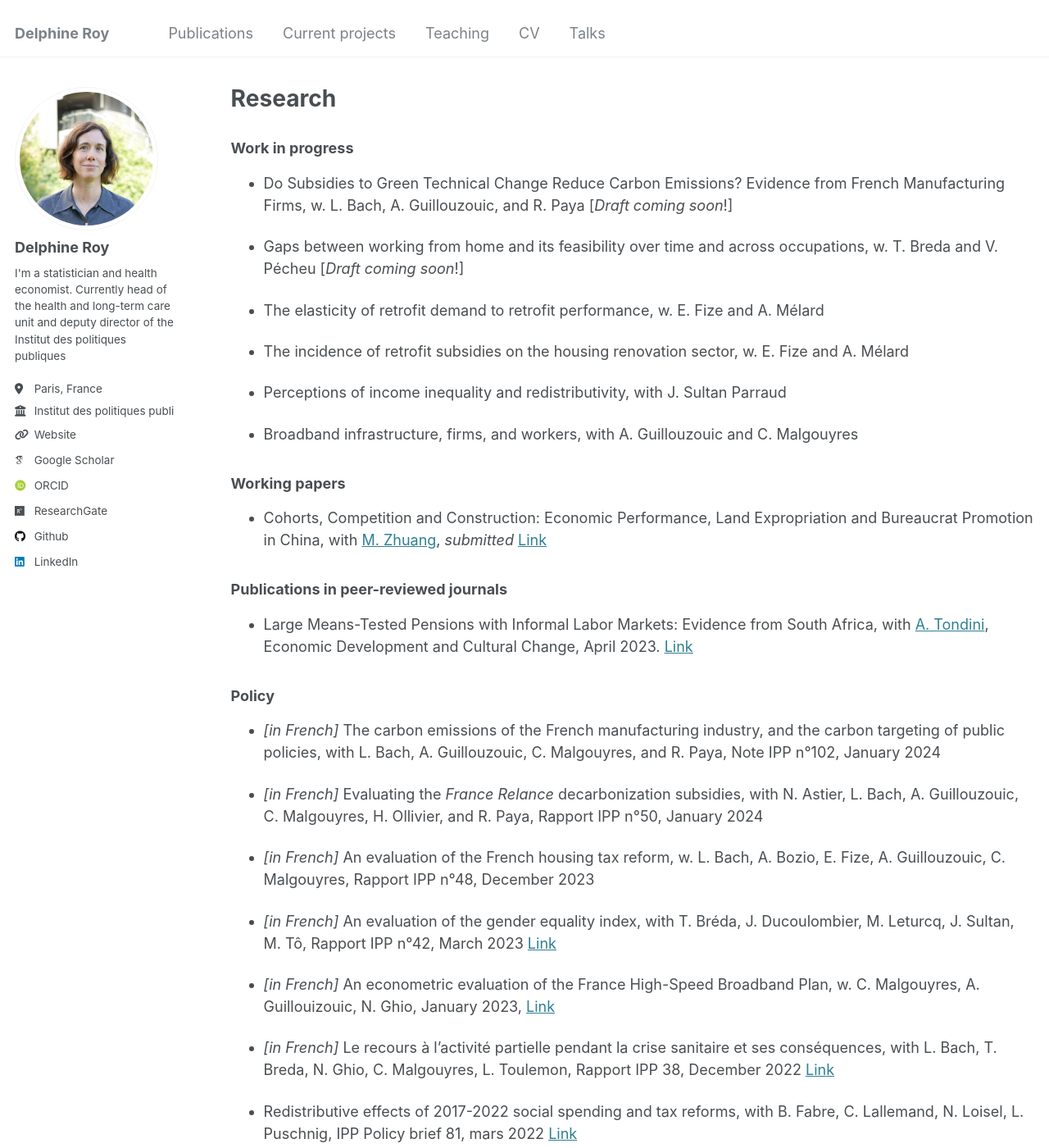
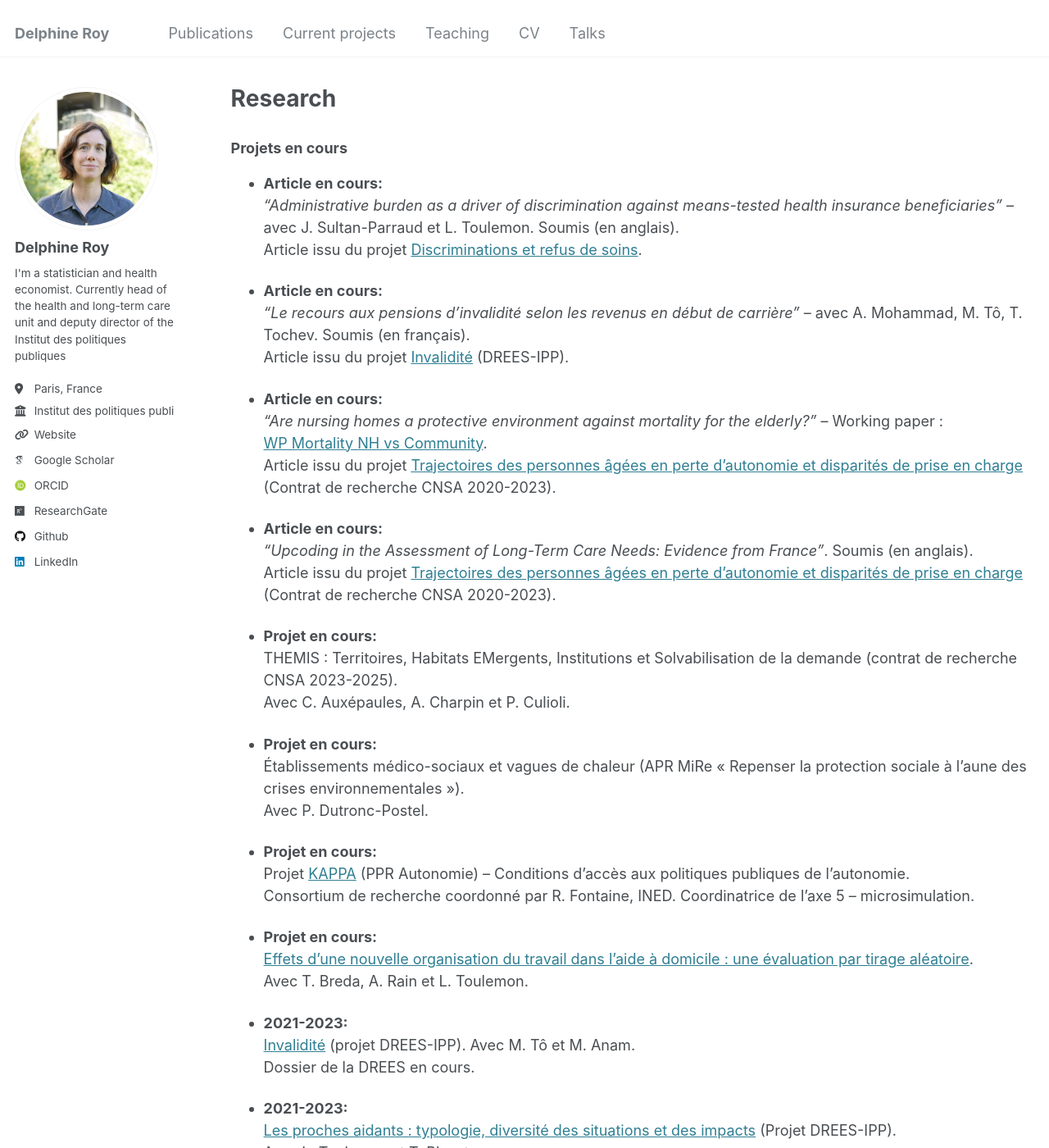
Before and after one commit to DelphineRoy/delphineroy.github.io, a Jekyll site: the page built from _pages/research.md, in a window 1280 px wide and 1400 px high. Shown: the whole window at 82% size. Built offline with Jekyll 4.4.1, drawn with Linux system fonts in a browser that asks for light colours; some web fonts are replaced; some of the changed text lies outside the part shown.

Commit message:
test replace my projects

```diff
--- a/_pages/research.md
+++ b/_pages/research.md
@@ -5,46 +5,56 @@ permalink: /research/
 author_profile: true
 ---
 
-### Work in progress
+### Projets en cours
 
-- Do Subsidies to Green Technical Change Reduce Carbon Emissions? Evidence from French Manufacturing Firms, w. L. Bach, A. Guillouzouic, and R. Paya [_Draft coming soon_!]
+- **Article en cours:**
+  *"Administrative burden as a driver of discrimination against means-tested health insurance beneficiaries"* – avec J. Sultan-Parraud et L. Toulemon. Soumis (en anglais).
+  Article issu du projet [Discriminations et refus de soins](https://www.ipp.eu/projet/discrimination-et-refus-de-soins/).
 
-- Gaps between working from home and its feasibility over time and across occupations, w. T. Breda and V. Pécheu [_Draft coming soon_!]
+- **Article en cours:**
+  *"Le recours aux pensions d’invalidité selon les revenus en début de carrière"* – avec A. Mohammad, M. Tô, T. Tochev. Soumis (en français).
+  Article issu du projet [Invalidité](https://www.ipp.eu/projet/invalidite/) (DREES-IPP).
 
-- The elasticity of retrofit demand to retrofit performance, w. E. Fize and A. Mélard
+- **Article en cours:**
+  *"Are nursing homes a protective environment against mortality for the elderly?"* – Working paper :
+  [WP Mortality NH vs Community](../../docs/roy-delphine/mortality_wp_dec24_v2.pdf).
+  Article issu du projet [Trajectoires des personnes âgées en perte d’autonomie et disparités de prise en charge](https://www.ipp.eu/projet/trajectoires-personnes-agees-en-perte-d-autonomie-et-disparites-departementales-de-prise-en-charge/) (Contrat de recherche CNSA 2020-2023).
 
-- The incidence of retrofit subsidies on the housing renovation sector, w. E. Fize and A. Mélard
+- **Article en cours:**
+  *"Upcoding in the Assessment of Long-Term Care Needs: Evidence from France"*. Soumis (en anglais).
+  Article issu du projet [Trajectoires des personnes âgées en perte d’autonomie et disparités de prise en charge](https://www.ipp.eu/projet/trajectoires-personnes-agees-en-perte-d-autonomie-et-disparites-departementales-de-prise-en-charge/) (Contrat de recherche CNSA 2020-2023).
 
-- Perceptions of income inequality and redistributivity, with J. Sultan Parraud
+- **Projet en cours:**
+  THEMIS : Territoires, Habitats EMergents, Institutions et Solvabilisation de la demande (contrat de recherche CNSA 2023-2025).
+  Avec C. Auxépaules, A. Charpin et P. Culioli.
 
-- Broadband infrastructure, firms, and workers, with A. Guillouzouic and C. Malgouyres
+- **Projet en cours:**
+  Établissements médico-sociaux et vagues de chaleur (APR MiRe « Repenser la protection sociale à l’aune des crises environnementales »).
+  Avec P. Dutronc-Postel.
 
-### Working papers
+- **Projet en cours:**
+  Projet [KAPPA](https://kappa.site.ined.fr/) (PPR Autonomie) – Conditions d’accès aux politiques publiques de l’autonomie.
+  Consortium de recherche coordonné par R. Fontaine, INED. Coordinatrice de l’axe 5 – microsimulation.
 
-- Cohorts, Competition and Construction: Economic Performance, Land Expropriation and Bureaucrat Promotion in China, with [M. Zhuang](https://sites.google.com/view/maitingzhuang/home), *submitted* [Link](../files/Bureaucrat_promotion__land_expropriation_and_economic_performance__2021_version.pdf)
+- **Projet en cours:**
+  [Effets d’une nouvelle organisation du travail dans l’aide à domicile : une évaluation par tirage aléatoire](https://www.ipp.eu/projet/equipes_autonomes/).
+  Avec T. Breda, A. Rain et L. Toulemon.
 
-### Publications in peer-reviewed journals
+- **2021-2023:**
+  [Invalidité](https://www.ipp.eu/projet/invalidite/) (projet DREES-IPP). Avec M. Tô et M. Anam.
+  Dossier de la DREES en cours.
 
-- Large Means-Tested Pensions with Informal Labor Markets: Evidence from South Africa, with [A. Tondini](https://sites.google.com/site/alessandrocarlotondini/home?pli=1), Economic Development and Cultural Change, April 2023. [Link](https://www.journals.uchicago.edu/doi/abs/10.1086/717618)
+- **2021-2023:**
+  [Les proches aidants : typologie, diversité des situations et des impacts](https://www.ipp.eu/projet/proches-aidants/) (Projet DREES-IPP).
+  Avec L. Toulemon et T. Blavet.
+  Études et résultats *"[Modes de garde et d’accueil des jeunes enfants handicapés : les parents en première ligne](https://drees.solidarites-sante.gouv.fr/publications-communique-de-presse/etudes-et-resultats/modes-de-garde-et-daccueil-des-jeunes-enfants)"* publié.
 
-### Policy
+- **2021-2022:**
+  [Discriminations et refus de soins](https://www.ipp.eu/projet/discrimination-et-refus-de-soins/) (Réponse à appel d’offre Défenseur des Droits- DSS- DREES).
+  Avec J. Sultan et L. Toulemon.
+  [Rapport](https://www.ipp.eu/actualites/refus-de-soins-discriminatoires/) publié.
 
-- *[in French]* The carbon emissions of the French manufacturing industry, and the carbon targeting of public policies, with L. Bach, A. Guillouzouic, C. Malgouyres, and R. Paya, Note IPP n°102, January 2024
-
-- *[in French]* Evaluating the _France Relance_ decarbonization subsidies, with N. Astier, L. Bach, A. Guillouzouic, C. Malgouyres, H. Ollivier, and R. Paya, Rapport IPP n°50, January 2024
-
-- *[in French]* An evaluation of the French housing tax reform, w. L. Bach, A. Bozio, E. Fize, A. Guillouzouic, C. Malgouyres, Rapport IPP n°48, December 2023
-
-- *[in French]* An evaluation of the gender equality index, with T. Bréda, J. Ducoulombier, M. Leturcq, J. Sultan, M. Tô, Rapport IPP n°42, March 2023 [Link](https://www.ipp.eu/publication/evaluation-de-lindex-degalite-professionnelle/)
-
-- *[in French]* An econometric evaluation of the France High-Speed Broadband Plan, w. C. Malgouyres, A. Guillouizouic, N. Ghio, January 2023, [Link](https://www.ipp.eu/publication/evaluation-micro-econometrique-du-plan-france-tres-haut-debit/)
-
-- *[in French]* Le recours à l'activité partielle pendant la crise sanitaire et ses conséquences, with L. Bach, T. Breda, N. Ghio, C. Malgouyres, L. Toulemon, Rapport IPP 38, December 2022 [Link](https://www.ipp.eu/publication/le-recours-a-lactivite-partielle-pendant-la-crise-sanitaire-et-ses-effets/)
-
-- Redistributive effects of 2017-2022 social spending and tax reforms, with B. Fabre, C. Lallemand, N. Loisel, L. Puschnig, IPP Policy brief 81, mars 2022 [Link](https://www.ipp.eu/en/publication/redistributive-effects-of-2017-2022-social-spending-and-tax-reforms/)
-
-- *[in French]* Les aides au logement en temps réel : évaluation d’impact, with B. Fabre and C. Lallemand, Rapport IPP 35, July 2021 [Link](https://www.ipp.eu/publication/juillet-2021-aides-au-logement-en-temps-reel-evaluation-d-impact/)
-
-- Gender pay gaps within companies, with T. Breda, J. Sultan Parraud, M. Tô, IPP Policy brief 68, May 2021 [Link](https://www.ipp.eu/en/publication/gender-pay-gaps-within-companies/) [Website](https://inegalites-femmes-hommes.ipp.eu)
-
-- Gender inequality within Firms: what does the professional equality index measure?, with T. Breda, J. Sultan Parraud, M. Tô, IPP Policy brief 52, March 2020 [Link](https://www.ipp.eu/en/publication/march-2020-gender-inequality-within-firms-what-does-the-professional-equality-index-measure/)
+- **2019-2022:**
+  [Trajectoires des personnes âgées en perte d’autonomie et disparités de prise en charge](https://www.ipp.eu/projet/trajectoires-personnes-agees-en-perte-d-autonomie-et-disparites-departementales-de-prise-en-charge/) (Contrat de recherche CNSA 2020-2023).
+  Avec A. Carrère et L. Toulemon.
+  [Rapport](https://www.cnsa.fr/actualites/lipp-publie-son-rapport-de-recherche-sur-les-conditions-dun-virage-domiciliaire-reussi) publié.
```
